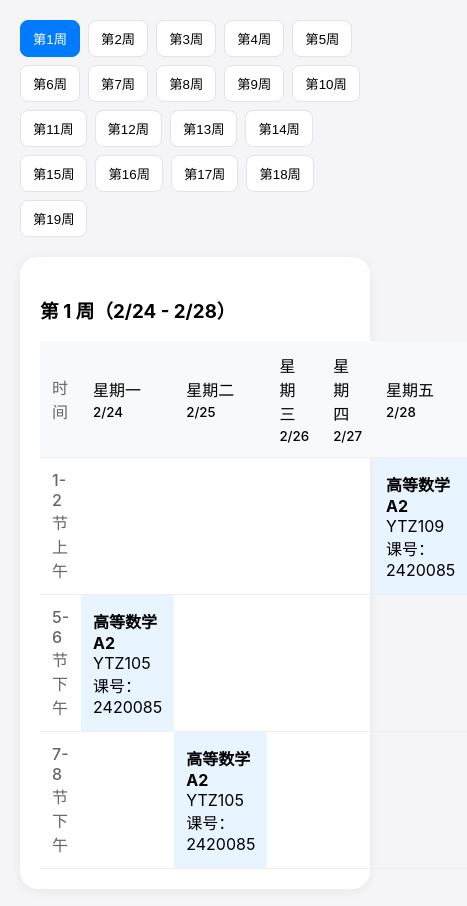
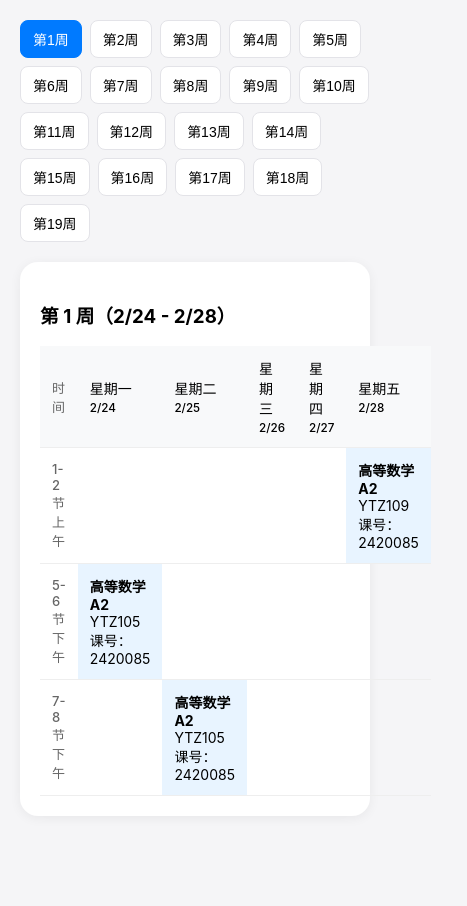
Before and after one commit to bfjy2024/lj, a plain HTML site: page index.html in a window 390 px wide. Shown: the whole page, 467 px wide, since content can reach past the window. After the commit the page ends 856 px from the top, so only its background shows below. Drawn offline with Linux system fonts and the light colour scheme.

Commit message:
Update index.html

```diff
--- a/index.html
+++ b/index.html
@@ -11,7 +11,41 @@
             --class3: #f5f3ff; /* 2420087 */
             --active-week: #007AFF;
         }
+        @media (max-width: 768px) {
+            body {
+                padding: 10px;
+            }
 
+            .week-nav button {
+                padding: 6px 10px;
+                font-size: 14px;
+            }
+
+            .week-card {
+                padding: 15px;
+                border-radius: 12px;
+            }
+
+            th, td {
+                padding: 8px;
+                font-size: 14px;
+            }
+
+            .time-col {
+                width: 70px;
+                font-size: 13px;
+            }
+
+            .holiday-mark {
+                right: 2px;
+                bottom: 2px;
+            }
+
+            .holiday-text {
+                font-size: 12px;
+                padding: 1px 4px;
+            }
+        }
         body {
             font-family: -apple-system, system-ui;
             background: #f5f5f7;
```
